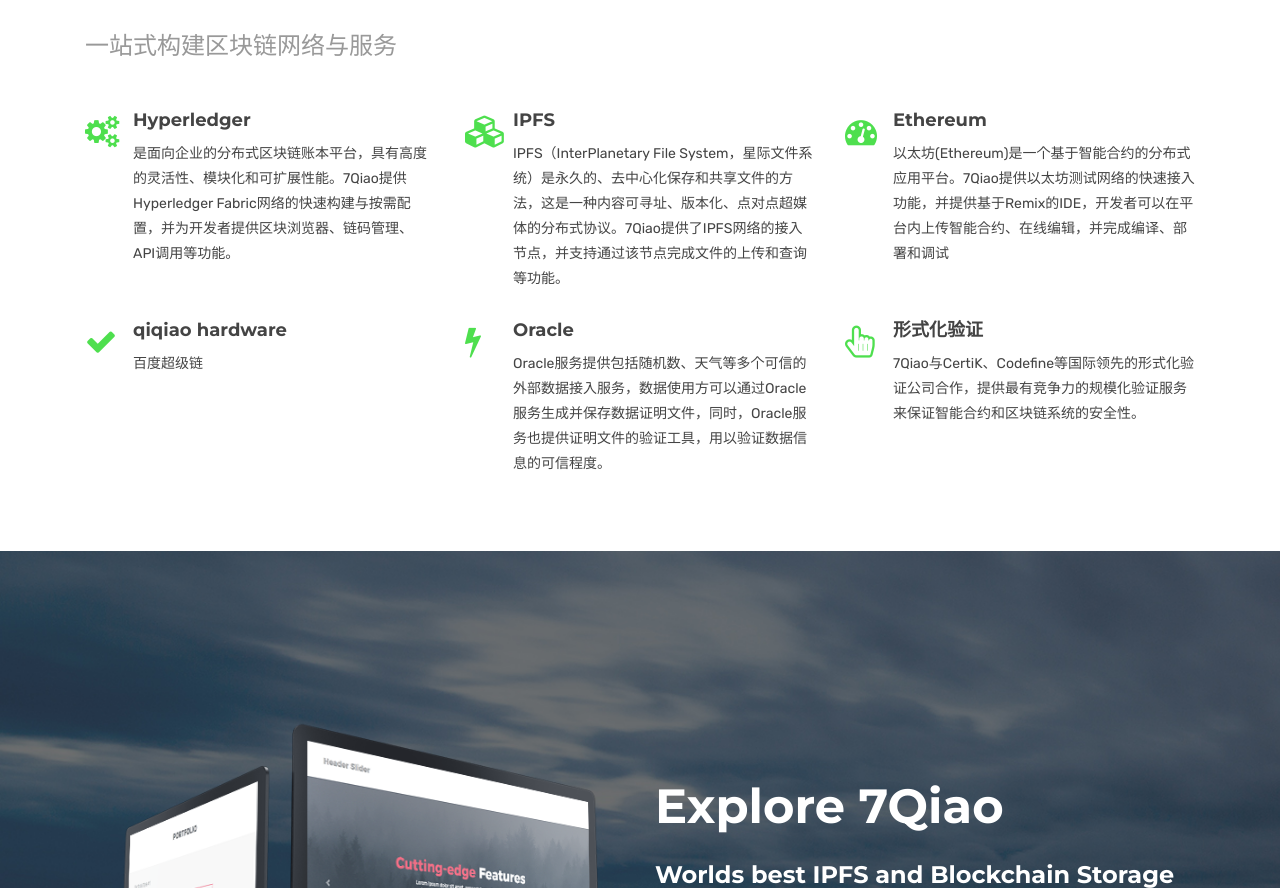
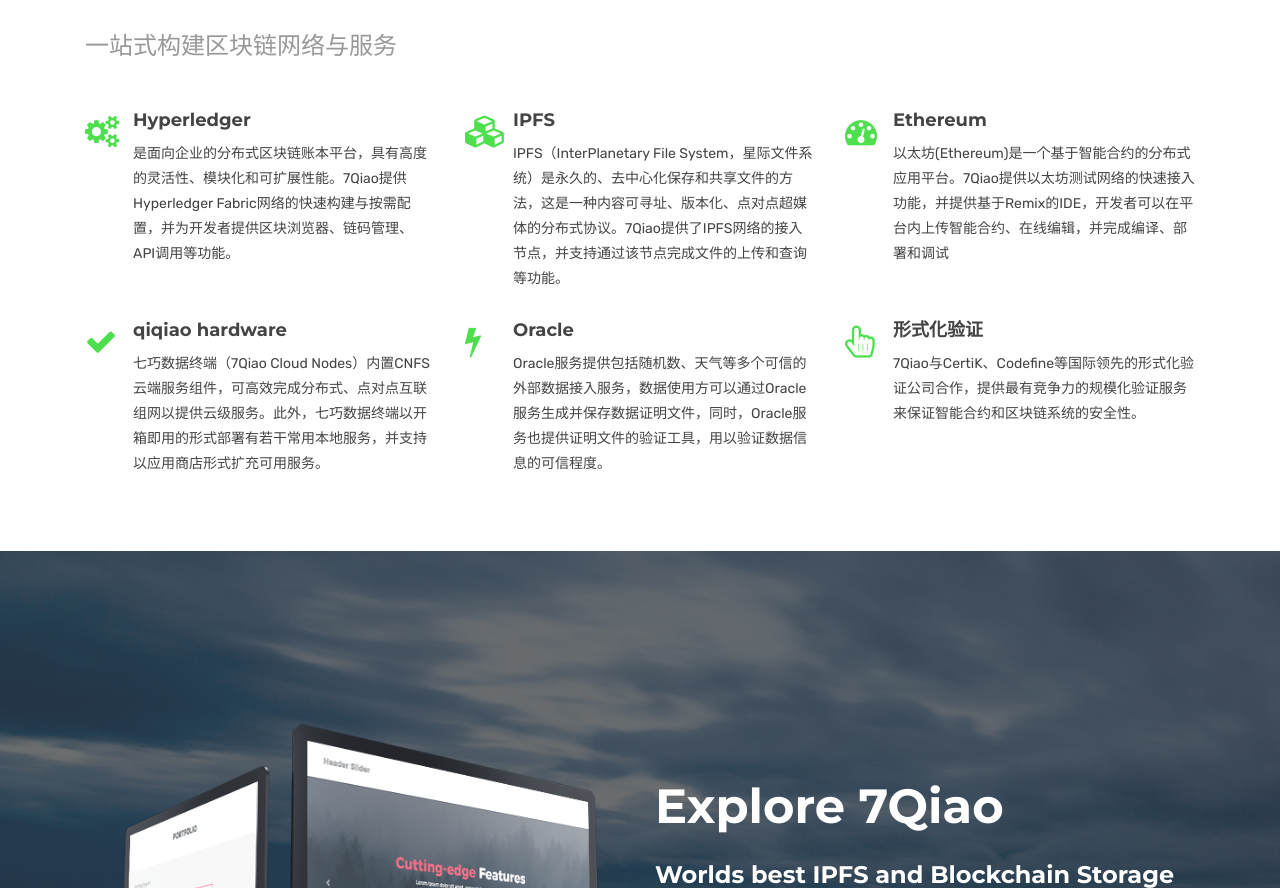
Before and after one commit to QiqiaoTechnology/QiqiaoTechnology.github.io, a Jekyll site: the page built from index.html, in a window 1280 px wide, cut to the strip 324-1212 px from the top of the page. Built offline with Jekyll 4.4.1, drawn with Linux system fonts in a browser that asks for light colours.

Commit message:
add some descriptions to the qiqiao hardware part

```diff
--- a/index.html
+++ b/index.html
@@ -128,7 +128,7 @@ canonical: https://heliumjk.github.io
                   <div class="service-content">
                     <h4><a href="#">qiqiao hardware</a></h4>
                     <p>
-                      百度超级链
+		      七巧数据终端（7Qiao Cloud Nodes）内置CNFS云端服务组件，可高效完成分布式、点对点互联组网以提供云级服务。此外，七巧数据终端以开箱即用的形式部署有若干常用本地服务，并支持以应用商店形式扩充可用服务。
                     </p>
                   </div>
                 </div>
```
